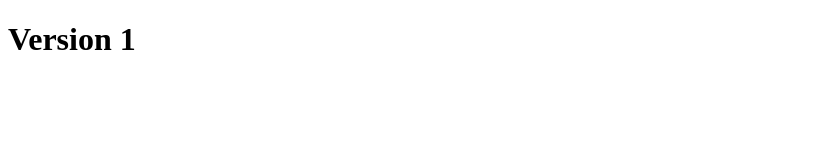
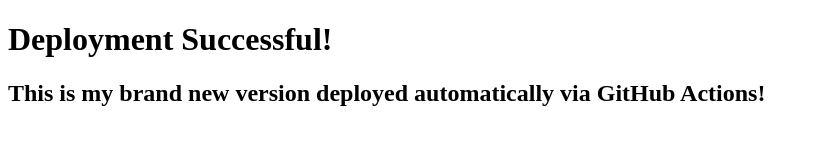
Before and after one commit to maheshwaridg95-tech/aws-cicd-demo, a plain HTML site: page index.html in a window 1280 px wide. Shown: the whole page, without its empty margins (0-819 px from the left). Drawn offline with Linux system fonts and the light colour scheme.

Commit message:
Update index.html

```diff
--- a/index.html
+++ b/index.html
@@ -1,9 +1,10 @@
 <!DOCTYPE html>
 <html>
 <head>
-<title>AWS CI/CD</title>
+    <title>My Fresh Deployment</title>
 </head>
 <body>
-<h1>Version 1</h1>
+    <h1>Deployment Successful!</h1>
+    <h2>This is my brand new version deployed automatically via GitHub Actions!</h2>
 </body>
 </html>
```
